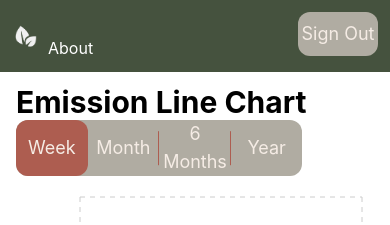
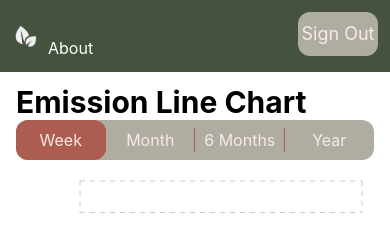
Before and after one commit to TseChapman/NoCO2, a React (Create React App) app: page /NoCO2/dashboard in a window 390 px wide. Shown: the top 225 px of the page. Built offline with nearby package versions, Linux system fonts and the light colour scheme; no server answers.

Commit message:
Mobile Responsive for LineGraph component

```diff
--- a/src/components/Dashboard/LineGraph.js
+++ b/src/components/Dashboard/LineGraph.js
@@ -64,11 +64,11 @@ function LineGraph({emissionHistory}) {
     <div>
       <div class="flex md:flex-row md:justify-between flex-col justify-start px-4 mb-4">
         <div class="lg:text-5xl md:text-4xl text-3xl font-bold">Emission Line Chart</div>
-        <div class="relative bg-cloudy rounded-xl md:w-2/5 w-4/5 slide-down-animation">
+        <div class="relative bg-cloudy rounded-xl md:w-2/5 w-full slide-down-animation">
           <div class="flex h-full">
             {tabsData.map((tab, idx) => {
               const isLastButton = idx === tabsData.length - 1;
-              const buttonClasses = `z-10 px-2 flex items-center hover:underline hover:underline-offset-2 lg:text-xl md:text-lg text-lg text-merino justify-center${isLastButton ? '' : ' relative'}`;
+              const buttonClasses = `z-10 h-10 px-2 mt-auto mb-auto flex items-center hover:underline hover:underline-offset-2 lg:text-xl md:text-lg text-md text-merino justify-center${isLastButton ? '' : ' relative'}`;
 
               return (
                 <button
```
